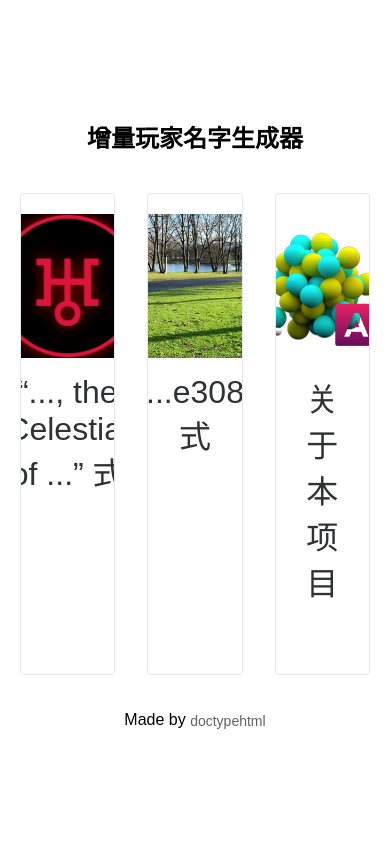
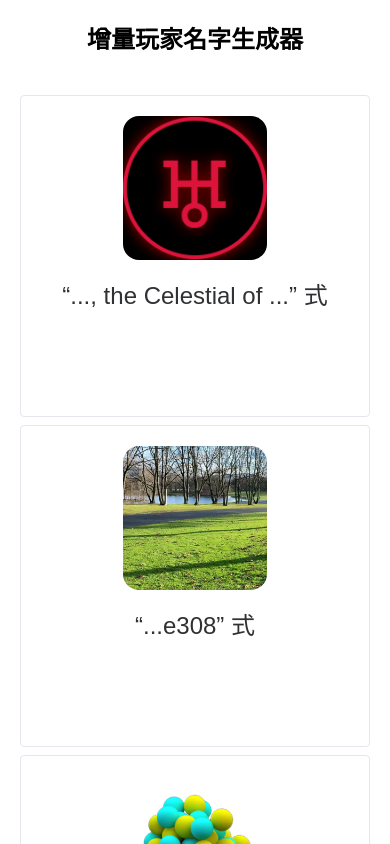
Before and after one commit to docccccccccccc/IncrementalGamerNameGenerator, a Vue app: page / in a window 390 px wide. Shown: the top 844 px of the page. Built offline with nearby package versions, Linux system fonts and the light colour scheme; a web font is replaced by a local one.

Commit message:
Make main page responsive

```diff
--- a/src/components/PageLink.vue
+++ b/src/components/PageLink.vue
@@ -13,6 +13,7 @@ defineProps<{
       justifyContent: 'center',
     }"
     shadow="hover"
+    class="page-link"
   >
     <div class="link-card-main">
       <el-image :src="imgSrc">
@@ -30,7 +31,7 @@ defineProps<{
 </template>
 
 <style lang="scss" scoped>
-.el-card {
+.page-link {
   height: 480px;
 }
 
@@ -41,7 +42,7 @@ defineProps<{
 }
 
 .page-name {
-  font-size: 32px;
+  font-size: 1.5em;
 }
 
 .link-card-main {
@@ -49,5 +50,12 @@ defineProps<{
   gap: 16px;
   flex-direction: column;
   align-items: center;
+  white-space: pre-line;
+}
+
+@media screen and (max-width: 80vh) {
+  .page-link {
+    height: 320px;
+  }
 }
 </style>
--- a/src/styles/global.scss
+++ b/src/styles/global.scss
@@ -4,14 +4,18 @@ body {
   font-family: var(--global-font-family);
   padding: 0;
   margin: 0;
-  height: 100svh;
-  display: flex;
-  flex-direction: column;
-  justify-content: center;
+  overflow: scroll;
 }
 
 ::-webkit-scrollbar {
   display: none;
+}
+
+html {
+  display: flex;
+  flex-direction: column;
+  justify-content: center;
+  height: 100svh;
 }
 
 html,
--- a/src/views/MainPage.vue
+++ b/src/views/MainPage.vue
@@ -2,27 +2,63 @@
 import PageLayout from '@/components/PageLayout.vue'
 import { RouterLink } from 'vue-router'
 import PageLink from '@/components/PageLink.vue'
+import { computed, ref, onMounted, onUnmounted } from 'vue'
+
+const useVerticalLayout = ref(window.innerWidth <= window.innerHeight * 0.8)
+
+const handleResize = () => {
+  useVerticalLayout.value = window.innerWidth <= window.innerWidth * 0.8
+}
+
+onMounted(() => {
+  window.addEventListener('resize', handleResize)
+})
+
+onUnmounted(() => {
+  window.removeEventListener('resize', handleResize)
+})
+
+const direction = computed(() => {
+  console.log(useVerticalLayout.value)
+  return useVerticalLayout.value ? 'vertical' : 'horizontal'
+})
 </script>
 
 <template>
   <PageLayout>
     <template #header>增量玩家名字生成器</template>
-    <el-row :gutter="32">
-      <el-col :span="8">
+    <el-space
+      :fill="useVerticalLayout"
+      wrap
+      :direction="direction"
+      :style="{
+        width: '100%',
+        justifyContent: 'center',
+      }"
+      prefix-cls="page-link-item"
+    >
       <RouterLink to="/cel">
         <PageLink page-name="“..., the Celestial of ...” 式" img-src="/images/cel.png" />
       </RouterLink>
-      </el-col>
-      <el-col :span="8">
       <RouterLink to="/e308">
         <PageLink page-name="“...e308” 式" img-src="/images/e308.jpg" />
       </RouterLink>
-      </el-col>
-      <el-col :span="8">
       <RouterLink to="/about">
         <PageLink page-name="关于本项目" img-src="/images/logo.png" />
       </RouterLink>
-      </el-col>
-    </el-row>
+    </el-space>
   </PageLayout>
 </template>
+
+<style lang="scss" scoped>
+@media screen and (min-width: 80svh) {
+  .el-space > * {
+    width: 32%;
+  }
+}
+@media screen and (max-width: 80svh) {
+  .el-space > * {
+    width: 100%;
+  }
+}
+</style>
```
Lines whose indentation alone changed are shown as unchanged.
